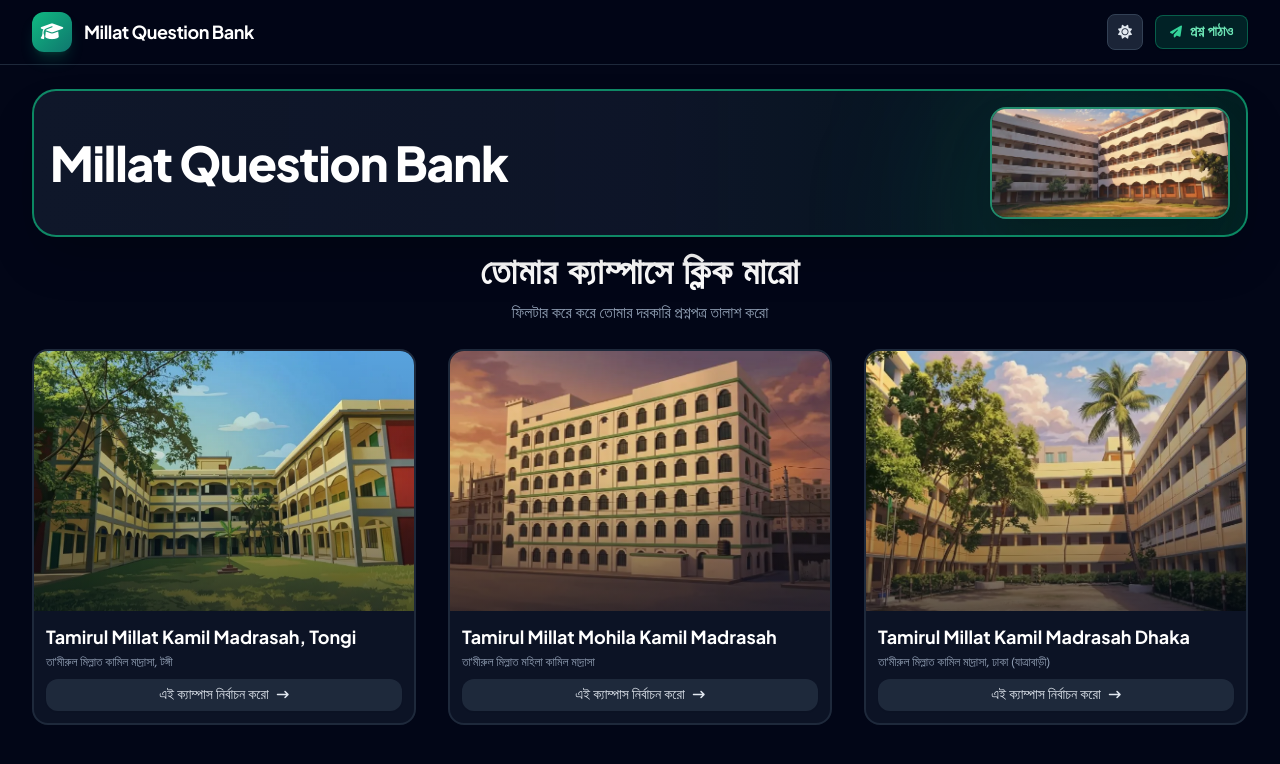
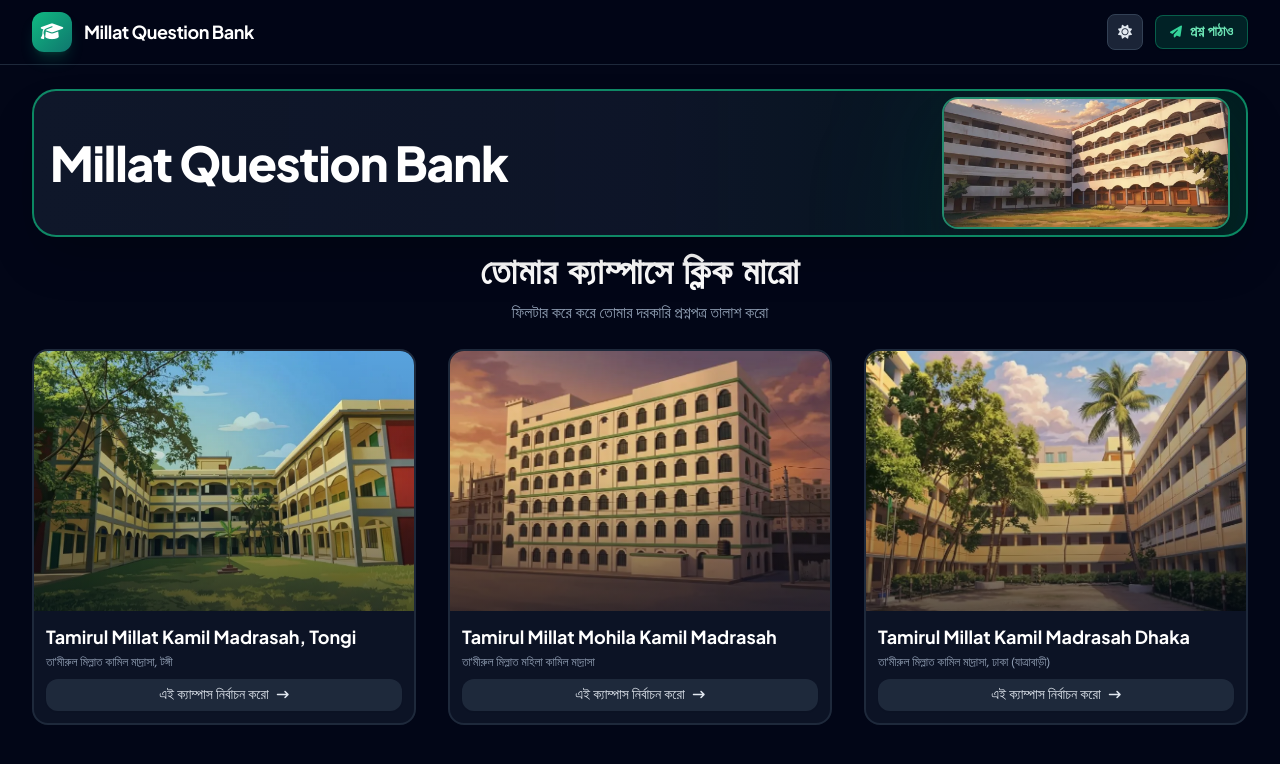
Before and after one commit to minhajBINmunjur/Millat-Question-Bank, a plain HTML site: page index.html in a window 1280 px wide. Drawn offline with Linux system fonts and the light colour scheme.

Commit message:
Add files via upload

```diff
--- a/index.html
+++ b/index.html
@@ -11,7 +11,7 @@
   <link href="https://fonts.googleapis.com/css2?family=Hind+Siliguri:wght@400;500;600;700&family=Plus+Jakarta+Sans:wght@400;500;600;700;800&display=swap" rel="stylesheet">
 
   <!-- Tailwind CSS (pre-built, minified) -->
-  <link rel="stylesheet" href="tailwind.css?v=6" />
+  <link rel="stylesheet" href="tailwind.css?v=7" />
   <link rel="preload" as="image" href="images/hero.webp" type="image/webp" fetchpriority="high" />
 
   <!-- Font Awesome Icons -->
@@ -316,7 +316,7 @@
     <section id="page-campuses" class="space-y-4">
 
       <!-- Hero Header Box with Green Border (Cleaned of extra badges per screenshot) -->
-      <div class="relative overflow-hidden rounded-3xl border-2 border-emerald-500/70 bg-gradient-to-r from-slate-900 via-slate-900/90 to-emerald-950/40 shadow-2xl p-3 sm:p-3 lg:p-4 transition-all hover:border-emerald-400">
+      <div class="relative overflow-hidden rounded-3xl border-2 border-emerald-500/70 bg-gradient-to-r from-slate-900 via-slate-900/90 to-emerald-950/40 shadow-2xl p-3 sm:p-3 lg:px-4 lg:py-1.5 transition-all hover:border-emerald-400">
         <div class="absolute -right-16 -top-16 w-96 h-96 bg-emerald-500/10 rounded-full blur-3xl pointer-events-none"></div>
         <div class="relative z-10 flex flex-col lg:flex-row items-center justify-between gap-4">
 
@@ -329,7 +329,7 @@
           </div>
 
           <!-- Right: Campus Building Photo (Badges removed per user screenshot) -->
-          <div class="w-full lg:w-[240px] h-44 sm:h-44 lg:h-28 rounded-2xl overflow-hidden border-2 border-emerald-400/60 shadow-2xl relative group flex-shrink-0">
+          <div class="w-full lg:w-[288px] h-44 sm:h-44 lg:h-[132px] rounded-2xl overflow-hidden border-2 border-emerald-400/60 shadow-2xl relative group flex-shrink-0">
             <img class="w-full h-full object-cover" width="1024" height="604" alt="" fetchpriority="high" decoding="async"
               src="images/hero.webp" />
           </div>
```
Also changed, not shown: tailwind.css.
